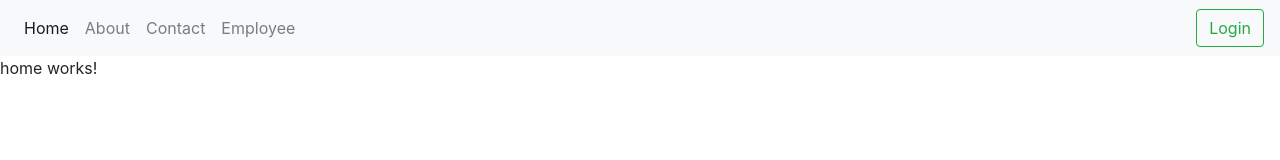
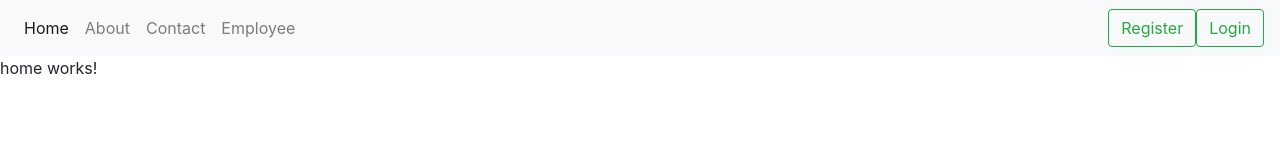
Before and after one commit to Sonali2267/angularProject_Jwt_Db_1030, an Angular app: page /home in a window 1280 px wide. Shown: the top 160 px of the page. Built offline with nearby package versions, Linux system fonts and the light colour scheme.

Commit message:
app.comp.html register button

```diff
--- a/src/app/app.component.html
+++ b/src/app/app.component.html
@@ -20,6 +20,7 @@
 </li>
     </ul>
     <form class="form-inline my-2 my-lg-0">
+      <a class="btn btn-outline-success my-2 my-sm-0" routerLink="register" type="submit">Register</a>
       <a class="btn btn-outline-success my-2 my-sm-0" routerLink="login" type="submit">Login</a>
     </form>
   </div>
```
